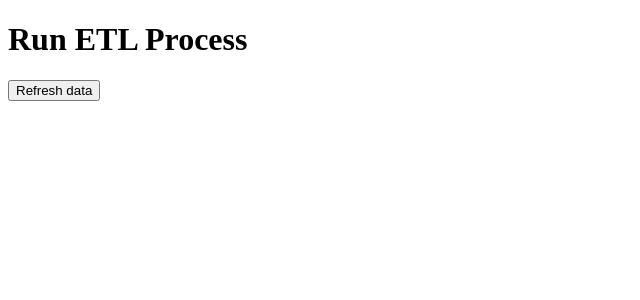
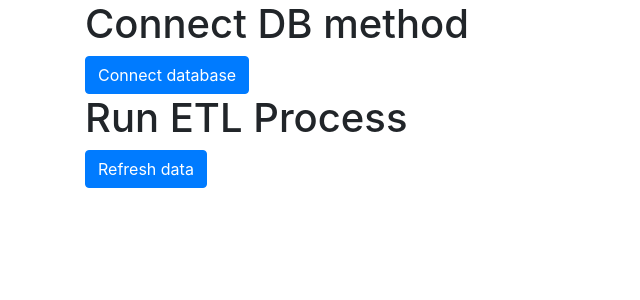
Before and after one commit to 1quest/Booli_flask, a Flask app: page / in a window 1280 px wide. Shown: the top 300 px of the page, without its empty margins (0-640 px from the left). Run offline with Flask 3, Linux system fonts and the light colour scheme; some libraries are stand-ins or nearby versions.

Commit message:
Database set up

```diff
--- a/flask_app.py
+++ b/flask_app.py
@@ -1,4 +1,4 @@
-from flask import Flask, render_template, redirect, url_for
+from flask import Flask, render_template, redirect, url_for, flash
 import requests
 from bs4 import BeautifulSoup
 import re
@@ -8,6 +8,7 @@ url_booli_uppsala_kommun = 'https://www.booli.se/sok/till-salu?areaIds=1116&obje
 url_booli_home = 'https://www.booli.se'
 
 app = Flask(__name__)
+app.secret_key = '1116&objectType=Villa'  # Necessary for flashing messages, should be long and random
 
 # Initialize database connection
 SQLALCHEMY_DATABASE_URI = "mysql+mysqlconnector://{username}:{password}@{hostname}/{databasename}".format(
@@ -181,14 +182,14 @@ def booli_scrape_objects(links):
 
 # Define the ETL_db method
 def etl_db():
-    # ETL logic
-    print("ETL process started")
-    pages = booli_find_number_of_pages_data(url_booli_uppsala_kommun)
-    links = booli_scrape_links(url_booli_uppsala_kommun, pages)
-    listings = booli_scrape_objects(links)
-    for listing in listings:
-        listing.store_in_db()
-    print("ETL process finished")
+     # ETL logic
+     print("ETL process started")
+     pages = booli_find_number_of_pages_data(url_booli_uppsala_kommun)
+     links = booli_scrape_links(url_booli_uppsala_kommun, pages)
+     listings = booli_scrape_objects(links)
+     for listing in listings:
+         listing.store_in_db()
+     print("ETL process finished")
 
 @app.route('/')
 def index():
@@ -199,9 +200,17 @@ def run_etl():
     etl_db()
     return redirect(url_for('index'))
 
+# Define the Connect_db method
+@app.route('/connect_db')
+def connect_db_route():
+    try:
+        # Initialize the database
+        print("Initializing db connection")
+        db_initializer = DatabaseInitializer(app)
+        db_initializer.initialize()
+    except Exception as e:
+        flash(f"An error occurred while initializing the database: {str(e)}", "danger")
+    return redirect(url_for('index'))
+
 if __name__ == '__main__':
-    # Initialize the database
-    db_initializer = DatabaseInitializer(app)
-    db_initializer.initialize()
-
     app.run(debug=True)
--- a/templates/index.html
+++ b/templates/index.html
@@ -4,11 +4,31 @@
     <meta charset="UTF-8">
     <meta name="viewport" content="width=device-width, initial-scale=1.0">
     <title>ETL Button</title>
+    <!-- Add Bootstrap for styling (optional) -->
+    <link rel="stylesheet" href="https://maxcdn.bootstrapcdn.com/bootstrap/4.0.0/css/bootstrap.min.css">
 </head>
 <body>
-    <h1>Run ETL Process</h1>
-    <form action="{{ url_for('run_etl') }}" method="get">
-        <button type="submit">Refresh data</button>
-    </form>
+    <div class="container">
+        <h1>Connect DB method</h1>
+        <!-- Display flashed messages -->
+        {% with messages = get_flashed_messages(with_categories=true) %}
+            {% if messages %}
+                <div class="alert alert-danger">
+                    {% for category, message in messages %}
+                        <p>{{ message }}</p>
+                    {% endfor %}
+                </div>
+            {% endif %}
+        {% endwith %}
+
+        <form action="{{ url_for('connect_db_route') }}" method="get">
+            <button type="submit" class="btn btn-primary">Connect database</button>
+        </form>
+
+        <h1>Run ETL Process</h1>
+        <form action="{{ url_for('run_etl') }}" method="get">
+            <button type="submit" class="btn btn-primary">Refresh data</button>
+        </form>
+    </div>
 </body>
 </html>
```
